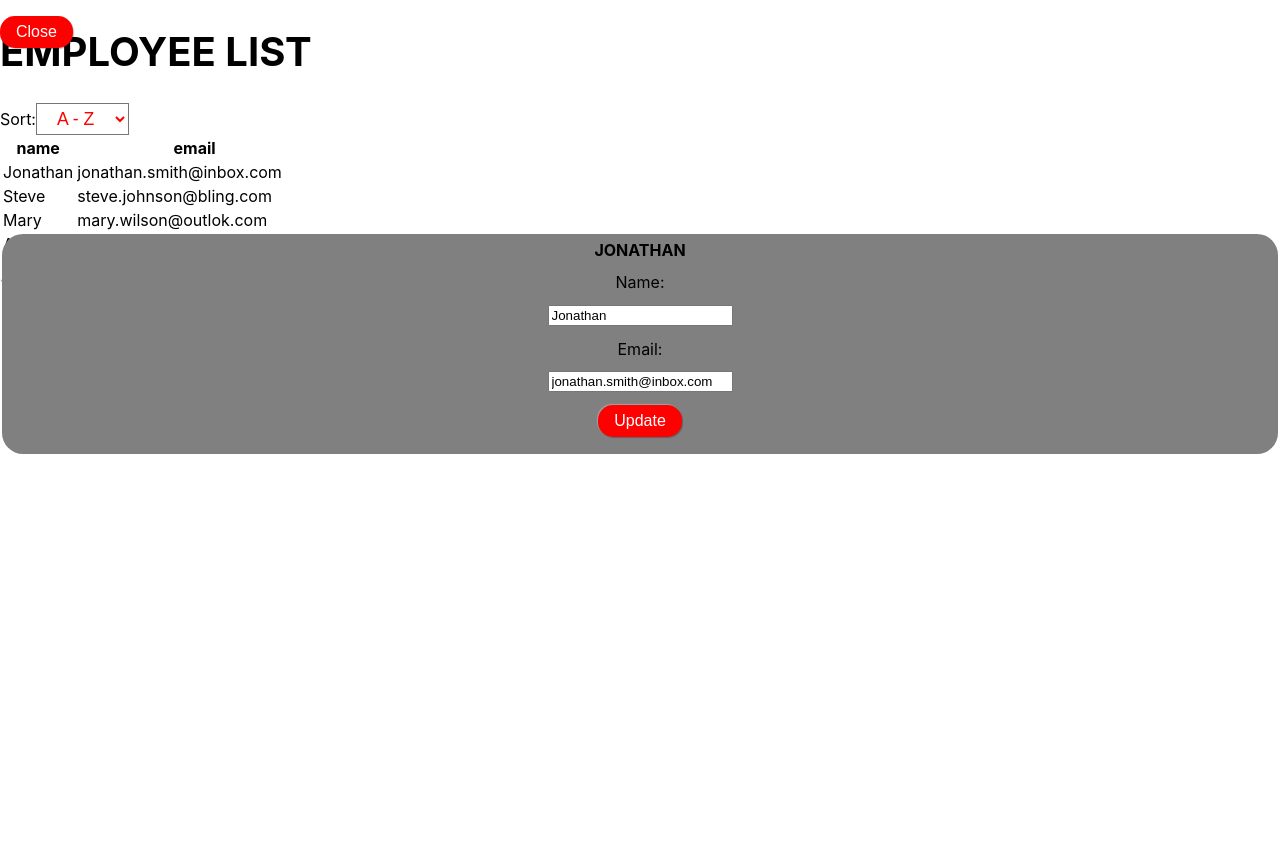
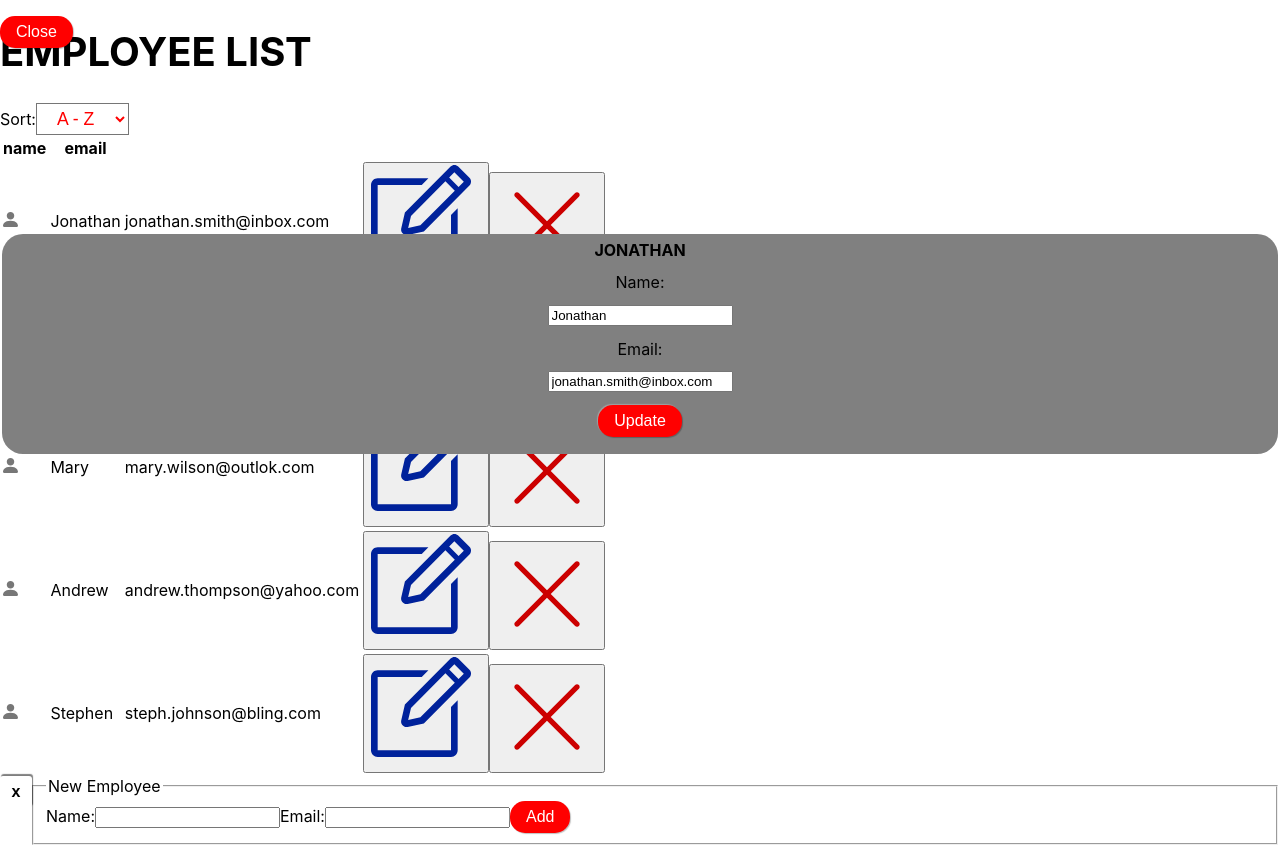
Before and after one commit to RihardsJ/employee-list, a React (Create React App) app: page / in a window 1280 px wide. Before the commit the page ends 800 px from the top, so only its background shows below. Built offline with nearby package versions, Linux system fonts and the light colour scheme.

Commit message:
add update and delet buttons to table

```diff
--- a/src/Components/Table.jsx
+++ b/src/Components/Table.jsx
@@ -48,8 +48,19 @@ const Body = () => {
     employees.forEach((employee, i) => {
       rows.push(
         <TR key={i}>
+          <TD>
+            <ProfileIcon />
+          </TD>
           <TD>{employee.name}</TD>
           <TD>{employee.email}</TD>
+          <TD>
+            <Button>
+              <EditIcon />
+            </Button>
+            <Button>
+              <DeleteIcon />
+            </Button>
+          </TD>
         </TR>
       );
     });
```
